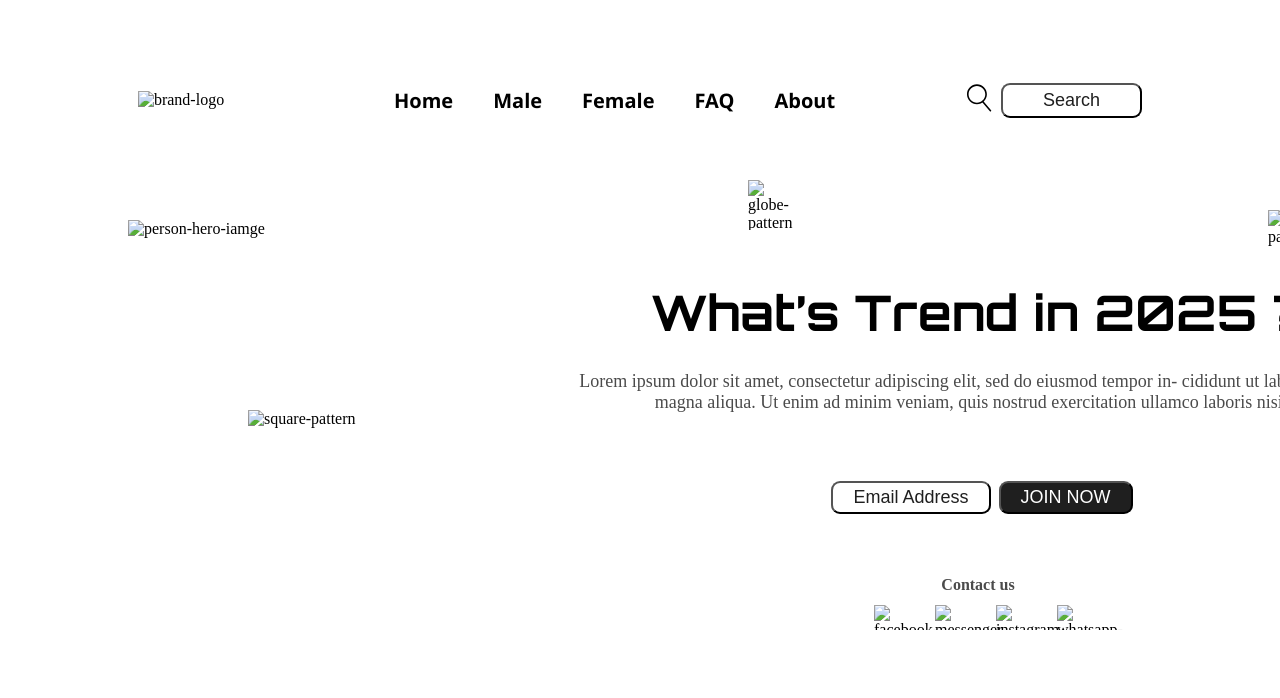
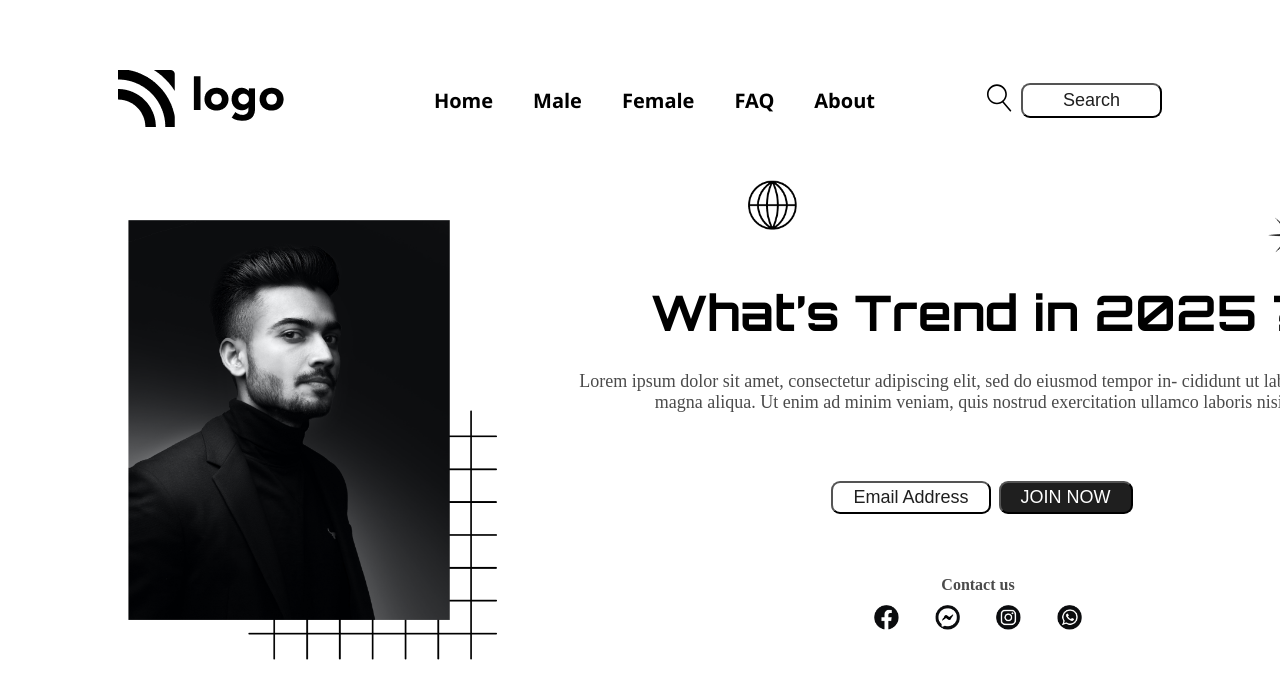
Before and after one commit to Siraj-Areeb/Project-01, a website: page index.html in a window 1280 px wide. Shown: the top 698 px of the page. Drawn offline with Linux system fonts and the light colour scheme.

Commit message:
Updated Project-01

```diff
--- a/index.html
+++ b/index.html
@@ -21,7 +21,7 @@
       href="https://fonts.googleapis.com/css2?family=Poppins:wght@200;300;400;500;600;700&display=swap"
       rel="stylesheet"
     />
-    <title>Document</title>
+    <title>Project-01 Street Style Landing Page</title>
   </head>
   <body>
     <div class="container">
@@ -29,7 +29,7 @@
       <section aria-label="navbar">
         <nav class="navbar-container">
           <div>
-            <img src="/Sandbox Projects/live-class-project-01/assets/Logo.png" alt="brand-logo" />
+            <img src="assets/Logo.png" alt="brand-logo" />
           </div>
           <div>
             <ul class="list">
@@ -70,18 +70,18 @@
           <!-- Patterns -->
           <!-- ---------------- -->
           <span class="square">
-            <img src="/Sandbox Projects/live-class-project-01/assets/squares.png" alt="square-pattern" />
+            <img src="assets/squares.png" alt="square-pattern" />
           </span>
           <!-- Star -->
           <span class="star">
-            <img src="/Sandbox Projects/live-class-project-01/assets/start.png" alt="start-pattern" />
+            <img src="assets/start.png" alt="start-pattern" />
           </span>
           <!-- Globe -->
           <span class="globe">
-            <img src="/Sandbox Projects/live-class-project-01/assets/globe.png" alt="globe-pattern" />
+            <img src="assets/globe.png" alt="globe-pattern" />
           </span>
           <div class="black-img">
-            <img src="/Sandbox Projects/live-class-project-01/assets/Image.png" alt="person-hero-iamge" />
+            <img src="assets/Image.png" alt="person-hero-iamge" />
           </div>
           <div class="hero-container-right">
             <h1 class="hero-heading">What’s Trend in 2025 ?</h1>
@@ -99,16 +99,16 @@
               <h4 class="contact-heading">Contact us</h4>
               <div class="icons">
                 <span class="fb">
-                  <img src="/Sandbox Projects/live-class-project-01/assets/Group.png" alt="facebook-icon" />
+                  <img src="assets/Group.png" alt="facebook-icon" />
                 </span>
                 <span class="mesg">
-                  <img src="/Sandbox Projects/live-class-project-01/assets/Group (1).png" alt="messenger-icon" />
+                  <img src="assets/Group (1).png" alt="messenger-icon" />
                 </span>
                 <span class="insta">
-                  <img src="/Sandbox Projects/live-class-project-01/assets/Group (2).png" alt="instagram-icon" />
+                  <img src="assets/Group (2).png" alt="instagram-icon" />
                 </span>
                 <span class="whatsapp">
-                  <img src="/Sandbox Projects/live-class-project-01/assets/Group (3).png" alt="whatsapp-icon" />
+                  <img src="assets/Group (3).png" alt="whatsapp-icon" />
                 </span>
               </div>
             </div>
```
